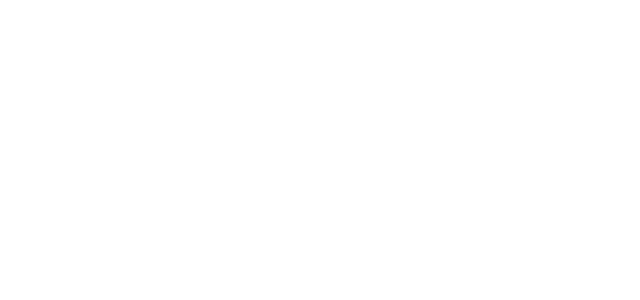
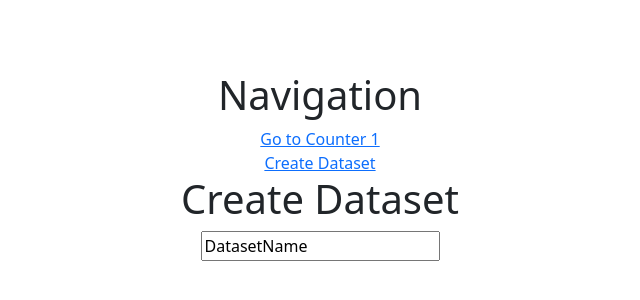
Before and after one commit to romannocry/vite-project, a React (Vite) app: page /#/dataset/create in a window 1280 px wide. Before the commit this address had no page. Shown: the part 234-534 px from the top of the page, without its empty margins (320-960 px from the left). Built offline with nearby package versions, Linux system fonts and the light colour scheme.

Commit message:
with router

```diff
--- a/package.json
+++ b/package.json
@@ -10,9 +10,11 @@
     "preview": "vite preview"
   },
   "dependencies": {
+    "bootstrap": "^5.3.3",
     "react": "^19.0.0",
     "react-dom": "^19.0.0",
-    "react-router-dom": "^7.3.0"
+    "react-router-dom": "^7.3.0",
+    "reactstrap": "^9.2.3"
   },
   "devDependencies": {
     "@eslint/js": "^9.21.0",
--- a/src/App.tsx
+++ b/src/App.tsx
@@ -1,17 +1,42 @@
+import './App.css'
 import Counter from './components/Counter/Counter'
 //import { BrowserRouter as Router, Route, Routes } from 'react-router-dom';
 import { HashRouter as Router, Route, Routes } from 'react-router-dom';
-
-import './App.css'
+import CreateDataset from './components/Dataset/CreateDataset';
+import { Link } from 'react-router-dom';
+import { Container } from 'reactstrap';
+import 'bootstrap/dist/css/bootstrap.min.css';
 
 function App() {
   return (
+    <>
+    <Container
+      fluid
+      style={{
+        width: '100%',
+        maxWidth: '100%',
+        paddingLeft: 0,
+        paddingRight: 0
+      }}
+    >
     <Router>
+      {/* Always visible links */}
+      <div>
+        <h1>Navigation</h1>
+        <Link to="/counters/1">Go to Counter 1</Link>
+        <br />
+        <Link to="/dataset/create">Create Dataset</Link>
+        <br />
+      </div>
+
+      {/* Page-specific content */}
       <Routes>
-        <Route path="/" element={null} />
-        <Route path="/counters/:id" element={<Counter />} /> {/* Ensure this path is correct */}
+        <Route path="/counters/:id" element={<Counter />} /> {/* Counter page route */}
+        <Route path="/dataset/create" element={<CreateDataset />} /> {/* CreateDataset page route */}
       </Routes>
     </Router>
+    </Container>
+    </>
   )
 }
 
--- a/src/components/Counter/Counter.tsx
+++ b/src/components/Counter/Counter.tsx
@@ -9,7 +9,7 @@ function Counter() {
   return (
       <div className={styles.card}>
         <button onClick={() => setCount((count) => count + 1)}>
-          count is {count} and id is {id}
+          count is {count} and id isss {id}
         </button>
       </div>
   )
--- /dev/null
+++ b/src/components/Dataset/CreateDataset.tsx
@@ -0,0 +1,42 @@
+
+import { useState, useEffect } from 'react'
+
+//const API_URL = import.meta.env.VITE_BACKEND_API_URL
+
+interface Dataset {
+    uuid?: string;
+    name: string;
+}
+
+
+let newDataset: Dataset = {
+    name: 'DatasetName',
+}
+
+function CreateDataset() {
+
+   const [dataset, setDataset] = useState<Dataset>(newDataset);
+
+
+    useEffect(() => {
+
+    }, [/* field */]); // This effect runs whenever 'field' changes
+
+
+    return (
+        <>
+            <div>
+                <h1>Create Dataset</h1>
+                <form>
+                    <input
+                        type="text"
+                        value={dataset.name}
+                        onChange={(e) => setDataset({ ...dataset, name: e.target.value })}
+                    />
+                </form>
+            </div>
+        </>
+        );
+    }
+
+    export default CreateDataset;
```
Also changed, not shown: src/components/Database/LinkDatabase.tsx (added, +42 -0 lines), src/components/Home/Home.tsx (added, +27 -0 lines), 6 other files (tests, documents, lock files or other folders).
